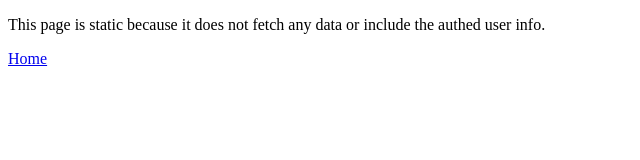
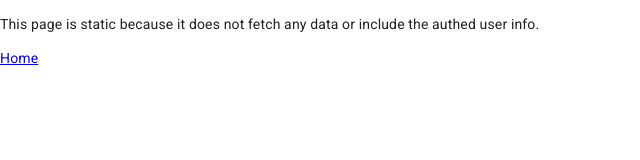
Before and after one commit to jarrodwatts/gaminginfluencersite, a Next.js app: page /example in a window 1280 px wide. Shown: the top 160 px of the page, without its empty margins (0-640 px from the left). Built offline with nearby package versions, Linux system fonts and the light colour scheme.

Commit message:
Add Material UI

```diff
--- a/package.json
+++ b/package.json
@@ -7,6 +7,7 @@
     "start": "next start"
   },
   "dependencies": {
+    "@material-ui/core": "^4.11.0",
     "firebase": "^7.15.5",
     "firebase-admin": "^8.12.1",
     "js-cookie": "2.2.1",
--- /dev/null
+++ b/pages/_app.js
@@ -0,0 +1,37 @@
+import React from 'react';
+import PropTypes from 'prop-types';
+import Head from 'next/head';
+import { ThemeProvider } from '@material-ui/core/styles';
+import CssBaseline from '@material-ui/core/CssBaseline';
+import theme from '../theme';
+
+export default function MyApp(props) {
+  const { Component, pageProps } = props;
+
+  React.useEffect(() => {
+    // Remove the server-side injected CSS.
+    const jssStyles = document.querySelector('#jss-server-side');
+    if (jssStyles) {
+      jssStyles.parentElement.removeChild(jssStyles);
+    }
+  }, []);
+
+  return (
+    <React.Fragment>
+      <Head>
+        <title>My page</title>
+        <meta name="viewport" content="minimum-scale=1, initial-scale=1, width=device-width" />
+      </Head>
+      <ThemeProvider theme={theme}>
+        {/* CssBaseline kickstart an elegant, consistent, and simple baseline to build upon. */}
+        <CssBaseline />
+        <Component {...pageProps} />
+      </ThemeProvider>
+    </React.Fragment>
+  );
+}
+
+MyApp.propTypes = {
+  Component: PropTypes.elementType.isRequired,
+  pageProps: PropTypes.object.isRequired,
+};
--- /dev/null
+++ b/pages/_document.js
@@ -0,0 +1,68 @@
+import React from 'react';
+import Document, { Html, Head, Main, NextScript } from 'next/document';
+import { ServerStyleSheets } from '@material-ui/core/styles';
+import theme from '../theme';
+
+export default class MyDocument extends Document {
+  render() {
+    return (
+      <Html lang="en">
+        <Head>
+          {/* PWA primary color */}
+          <meta name="theme-color" content={theme.palette.primary.main} />
+          <link
+            rel="stylesheet"
+            href="https://fonts.googleapis.com/css?family=Roboto:300,400,500,700&display=swap"
+          />
+        </Head>
+        <body>
+          <Main />
+          <NextScript />
+        </body>
+      </Html>
+    );
+  }
+}
+
+// `getInitialProps` belongs to `_document` (instead of `_app`),
+// it's compatible with server-side generation (SSG).
+MyDocument.getInitialProps = async (ctx) => {
+  // Resolution order
+  //
+  // On the server:
+  // 1. app.getInitialProps
+  // 2. page.getInitialProps
+  // 3. document.getInitialProps
+  // 4. app.render
+  // 5. page.render
+  // 6. document.render
+  //
+  // On the server with error:
+  // 1. document.getInitialProps
+  // 2. app.render
+  // 3. page.render
+  // 4. document.render
+  //
+  // On the client
+  // 1. app.getInitialProps
+  // 2. page.getInitialProps
+  // 3. app.render
+  // 4. page.render
+
+  // Render app and page and get the context of the page with collected side effects.
+  const sheets = new ServerStyleSheets();
+  const originalRenderPage = ctx.renderPage;
+
+  ctx.renderPage = () =>
+    originalRenderPage({
+      enhanceApp: (App) => (props) => sheets.collect(<App {...props} />),
+    });
+
+  const initialProps = await Document.getInitialProps(ctx);
+
+  return {
+    ...initialProps,
+    // Styles fragment is rendered after the app and page rendering finish.
+    styles: [...React.Children.toArray(initialProps.styles), sheets.getStyleElement()],
+  };
+};
--- /dev/null
+++ b/theme.js
@@ -0,0 +1,22 @@
+import { createMuiTheme } from '@material-ui/core/styles';
+import { red } from '@material-ui/core/colors';
+
+// Create a theme instance.
+const theme = createMuiTheme({
+  palette: {
+    primary: {
+      main: '#556cd6',
+    },
+    secondary: {
+      main: '#19857b',
+    },
+    error: {
+      main: red.A400,
+    },
+    background: {
+      default: '#fff',
+    },
+  },
+});
+
+export default theme;
```
Also changed, not shown: 1 other file (tests, documents, lock files or other folders).
